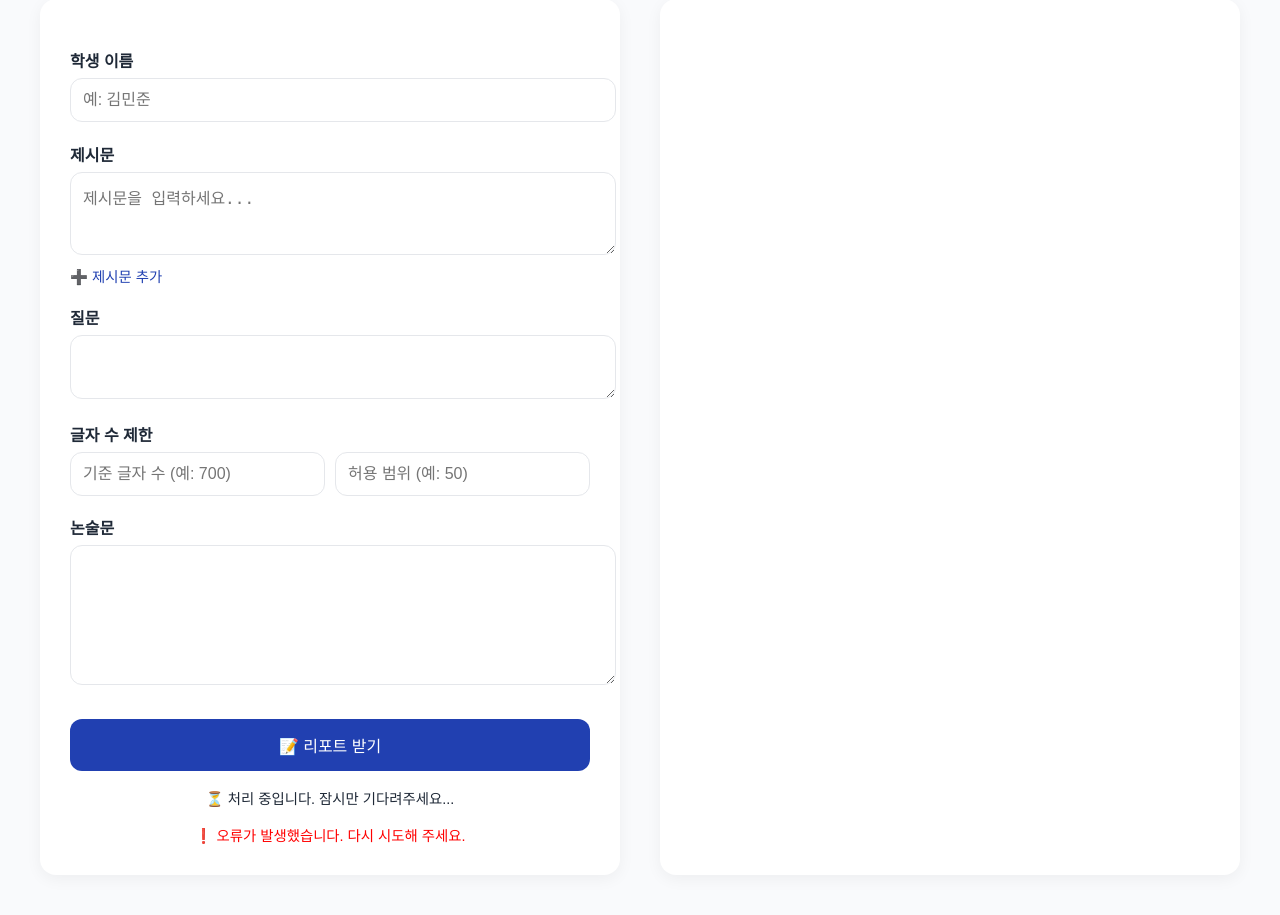
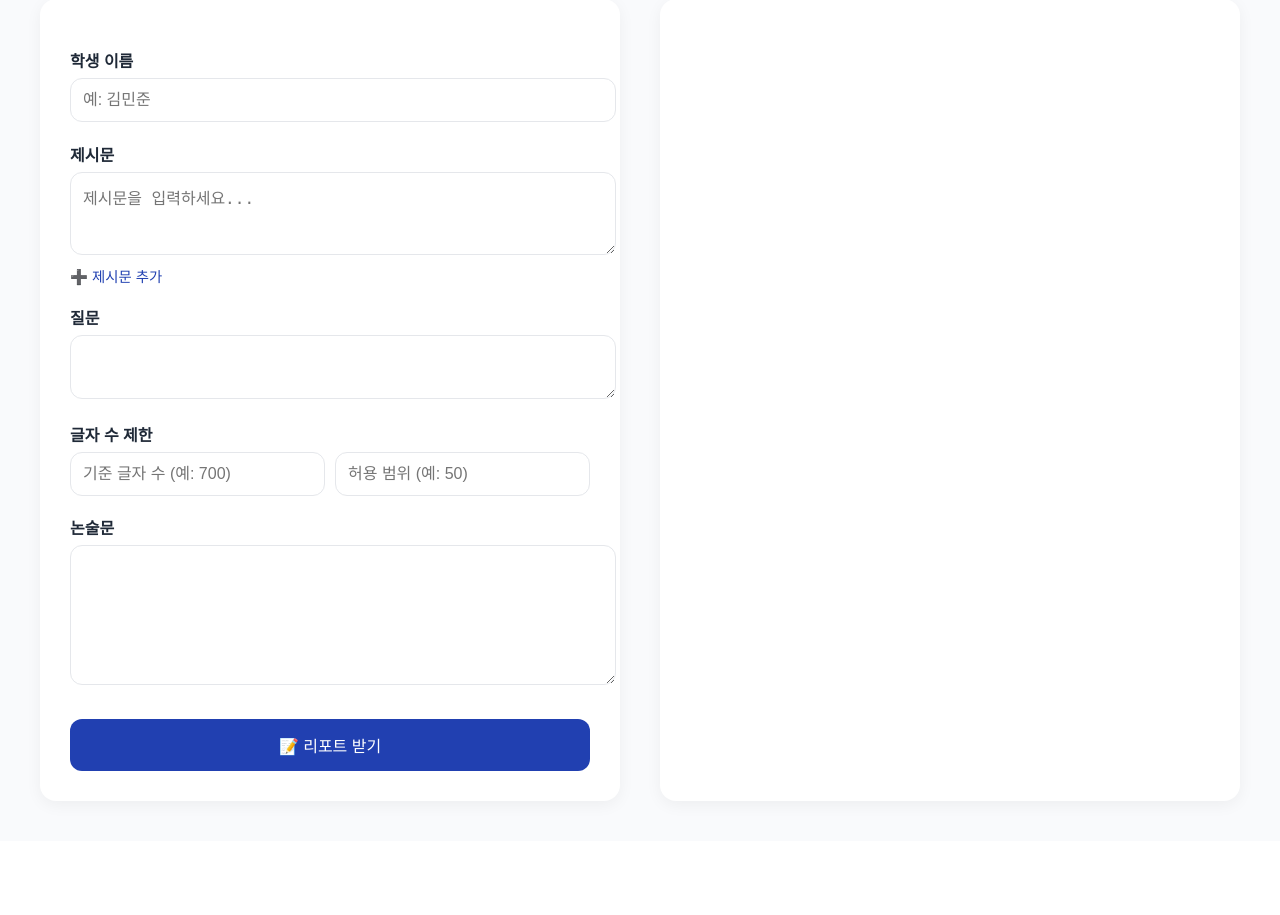
Before and after one commit to cho-huiseong/flask-essay-review, a Flask app: page / in a window 1280 px wide. Shown: the part 148-1063 px from the top of the page. After the commit the page ends 952 px from the top, so only its background shows below. Run offline with Flask 3, Linux system fonts and the light colour scheme; some web fonts are replaced.

Commit message:
🐞 초기 진입 시 로딩/에러 메시지 숨김 처리

```diff
--- a/templates/index.html
+++ b/templates/index.html
@@ -77,6 +77,7 @@
       cursor: pointer;
     }
     #loading, #error {
+      display: none;
       text-align: center;
       margin-top: 16px;
       font-size: 0.9rem;
@@ -244,6 +245,7 @@
         console.error(err);
         document.getElementById("loading").style.display = "none";
         document.getElementById("resultCard").style.display = "none";
+        document.getElementById("exampleSection").style.display = "none";
         document.getElementById("error").style.display = "block";
       }
     }
```
